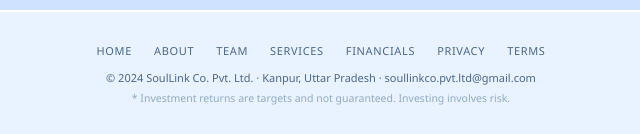
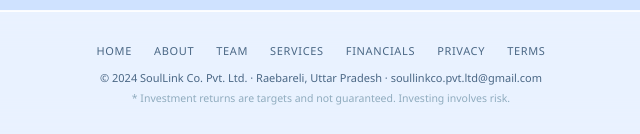
Before and after one commit to deepanshu-coding/MERN-Project, a plain HTML site: page soullink/pages/services.html in a window 1280 px wide. Shown: the part 1061-1195 px from the top of the page, 319-959 px from the left. Drawn offline with Linux system fonts and the light colour scheme; files that its build step writes are made by us from their sources; files whose address does not match are found by name; a web font is replaced by a local one.

Commit message:
Update services.html

```diff
--- a/soullink/pages/services.html
+++ b/soullink/pages/services.html
@@ -66,7 +66,7 @@
 </div>
 <footer>
   <div class="footer-links"><a href="index.html">Home</a><a href="about.html">About</a><a href="team.html">Team</a><a href="services.html">Services</a><a href="financials.html">Financials</a><a href="privacy.html">Privacy</a><a href="terms.html">Terms</a></div>
-  <div style="font-size:11px;margin-bottom:6px;">© 2024 SoulLink Co. Pvt. Ltd. · Kanpur, Uttar Pradesh · soullinkco.pvt.ltd@gmail.com</div>
+  <div style="font-size:11px;margin-bottom:6px;">© 2024 SoulLink Co. Pvt. Ltd. · Raebareli, Uttar Pradesh · soullinkco.pvt.ltd@gmail.com</div>
   <div class="disc">* Investment returns are targets and not guaranteed. Investing involves risk.</div>
 </footer>
 <div id="toast"></div>
```
